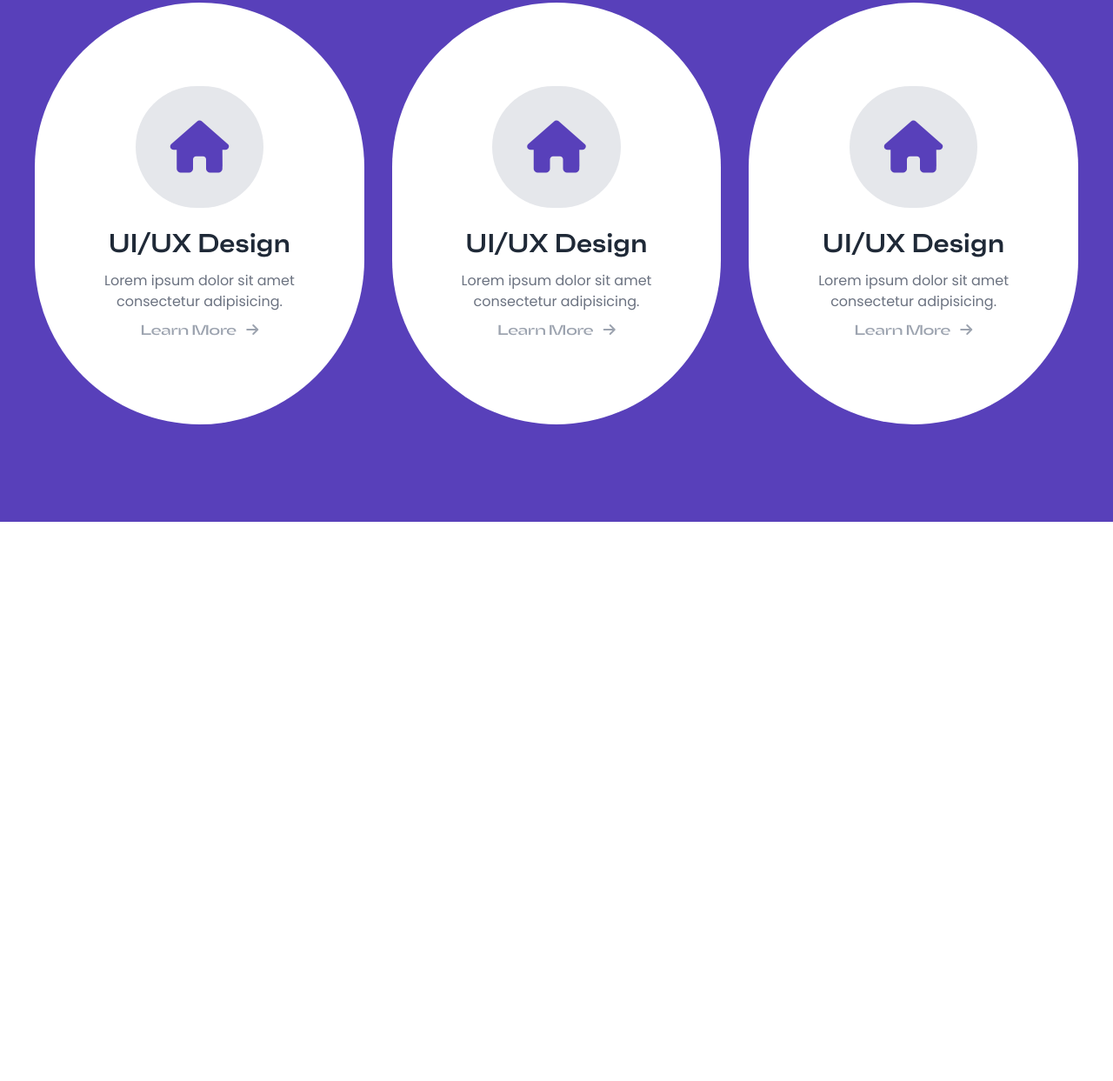
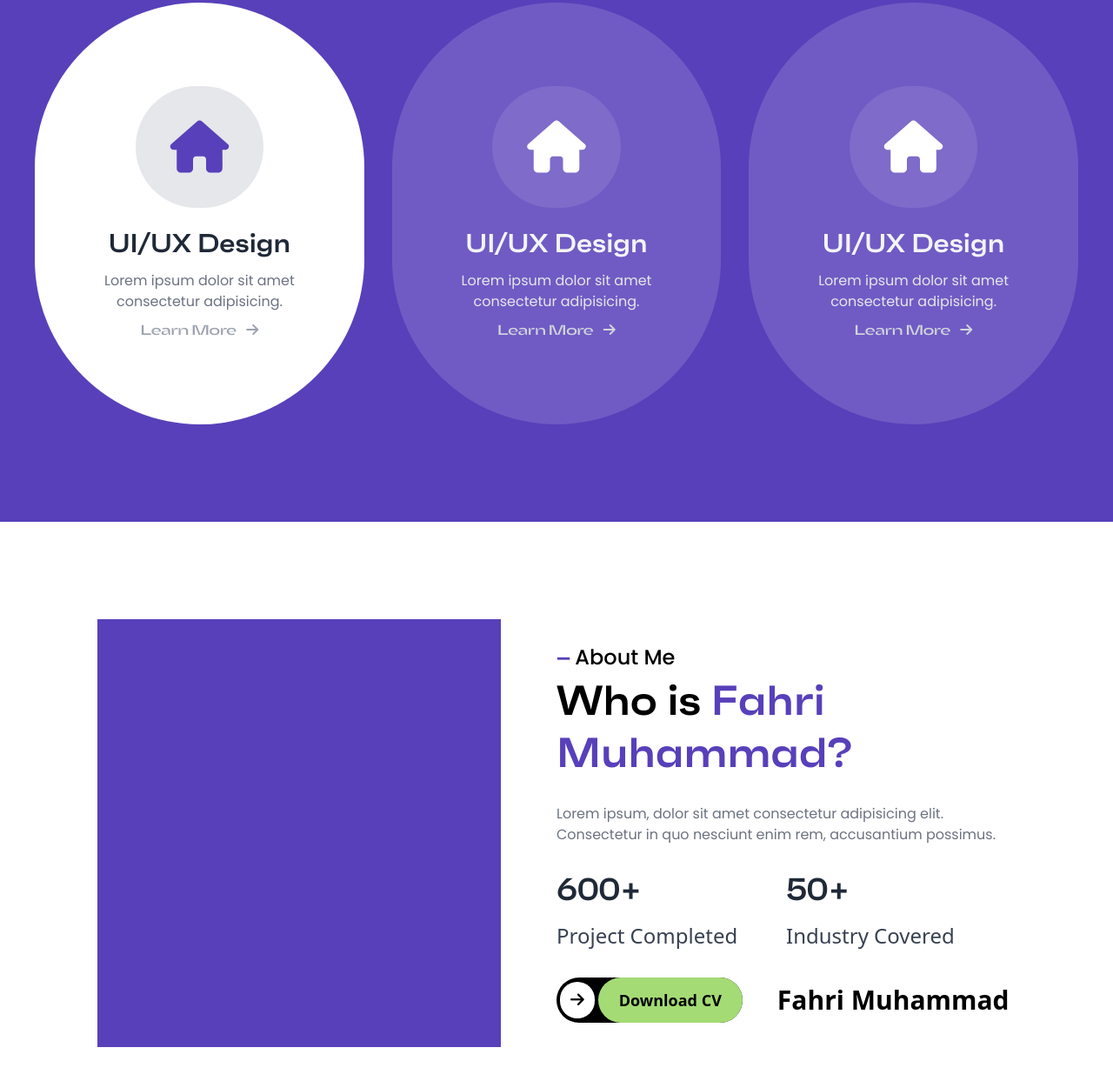
Before and after one commit to ffahrimf/ffahrimf.github.io, a website: page index.html in a window 1280 px wide. Shown: the part 1178-2421 px from the top of the page at 87% size. Before the commit the page ends 1778 px from the top, so only its background shows below. Drawn offline with Linux system fonts and the light colour scheme.

Commit message:
3/4 Services Page, 1/2 About Me Pages

```diff
--- a/index.html
+++ b/index.html
@@ -277,36 +277,93 @@
                 </h3>
               </div>
             </div>
-            <div class="bg-white rounded-full px-20 py-24">
+            <div class="bg-[#705BC4] rounded-full px-20 py-24">
               <div class="flex justify-center items-center">
                 <i
-                  class="fa-solid fa-home text-6xl bg-gray-200 text-primary rounded-full mx-auto p-10"
+                  class="fa-solid fa-home text-6xl bg-[#7E6BCA] text-white rounded-full mx-auto p-10"
                 ></i>
               </div>
               <div class="text-center mt-6">
-                <h1 class="text-3xl font-faktum text-gray-800">UI/UX Design</h1>
-                <h5 class="font-dm-sans text-gray-500 mt-3">
+                <h1 class="text-3xl font-faktum text-gray-100">UI/UX Design</h1>
+                <h5 class="font-dm-sans text-gray-200 mt-3">
                   Lorem ipsum dolor sit amet<br />consectetur adipisicing.
                 </h5>
-                <h3 class="text-gray-400 font-asgard">
+                <h3 class="text-gray-300 font-asgard">
                   Learn More <i class="fa-solid fa-arrow-right ml-2 mt-3"></i>
                 </h3>
               </div>
             </div>
-            <div class="bg-white rounded-full px-20 py-24">
+            <div class="bg-[#705BC4] rounded-full px-20 py-24">
               <div class="flex justify-center items-center">
                 <i
-                  class="fa-solid fa-home text-6xl bg-gray-200 text-primary rounded-full mx-auto p-10"
+                  class="fa-solid fa-home text-6xl bg-[#7E6BCA] text-white rounded-full mx-auto p-10"
                 ></i>
               </div>
               <div class="text-center mt-6">
-                <h1 class="text-3xl font-faktum text-gray-800">UI/UX Design</h1>
-                <h5 class="font-dm-sans text-gray-500 mt-3">
+                <h1 class="text-3xl font-faktum text-gray-100">UI/UX Design</h1>
+                <h5 class="font-dm-sans text-gray-200 mt-3">
                   Lorem ipsum dolor sit amet<br />consectetur adipisicing.
                 </h5>
-                <h3 class="text-gray-400 font-asgard">
+                <h3 class="text-gray-300 font-asgard">
                   Learn More <i class="fa-solid fa-arrow-right ml-2 mt-3"></i>
                 </h3>
+              </div>
+            </div>
+          </div>
+        </div>
+      </div>
+    </section>
+
+    <section>
+      <div class="container mx-auto py-28">
+        <div class="mx-28">
+          <div class="grid grid-cols-2">
+            <div class="bg-primary mr-16"></div>
+            <div class="flex flex-col gap-8 py-7">
+              <div class="flex flex-col gap-3">
+                <h3 class="text-2xl font-medium font-dm-sans">
+                  <span class="text-primary font-asgard font-black">-</span>
+                  About Me
+                </h3>
+                <h1 class="text-5xl font-faktum font-medium">
+                  Who is <span class="text-primary">Fahri</span>
+                </h1>
+                <h1 class="text-5xl text-primary font-faktum font-medium">
+                  Muhammad?
+                </h1>
+              </div>
+              <p class="text-gray-500 font-dm-sans">
+                Lorem ipsum, dolor sit amet consectetur adipisicing elit.
+                Consectetur in quo nesciunt enim rem, accusantium possimus.
+              </p>
+              <div class="flex flex-col gap-4">
+                <div
+                  class="grid grid-cols-2 text-4xl font-semibold font-faktum text-gray-800"
+                >
+                  <h2>600+</h2>
+                  <h2>50+</h2>
+                </div>
+                <div class="grid grid-cols-2 text-2xl text-gray-700">
+                  <h2>Project Completed</h2>
+                  <h2>Industry Covered</h2>
+                </div>
+              </div>
+              <div class="flex items-center">
+                <div class="bg-black rounded-full">
+                  <div class="flex justify-between text-lg">
+                    <button class="p-1">
+                      <i
+                        class="fa-solid fa-arrow-right text-black bg-white rounded-full p-3 hover:bg-[#d5d5d5] transition duration-300 ease-in-out"
+                      ></i>
+                    </button>
+                    <button
+                      class="bg-secondary rounded-full py-3 px-6 font-semibold hover:bg-secondaryhover transition duration-300 ease-in-out"
+                    >
+                      Download CV
+                    </button>
+                  </div>
+                </div>
+                <h3 class="ml-10 font-semibold text-3xl">Fahri Muhammad</h3>
               </div>
             </div>
           </div>
```
Also changed, not shown: style.css.
